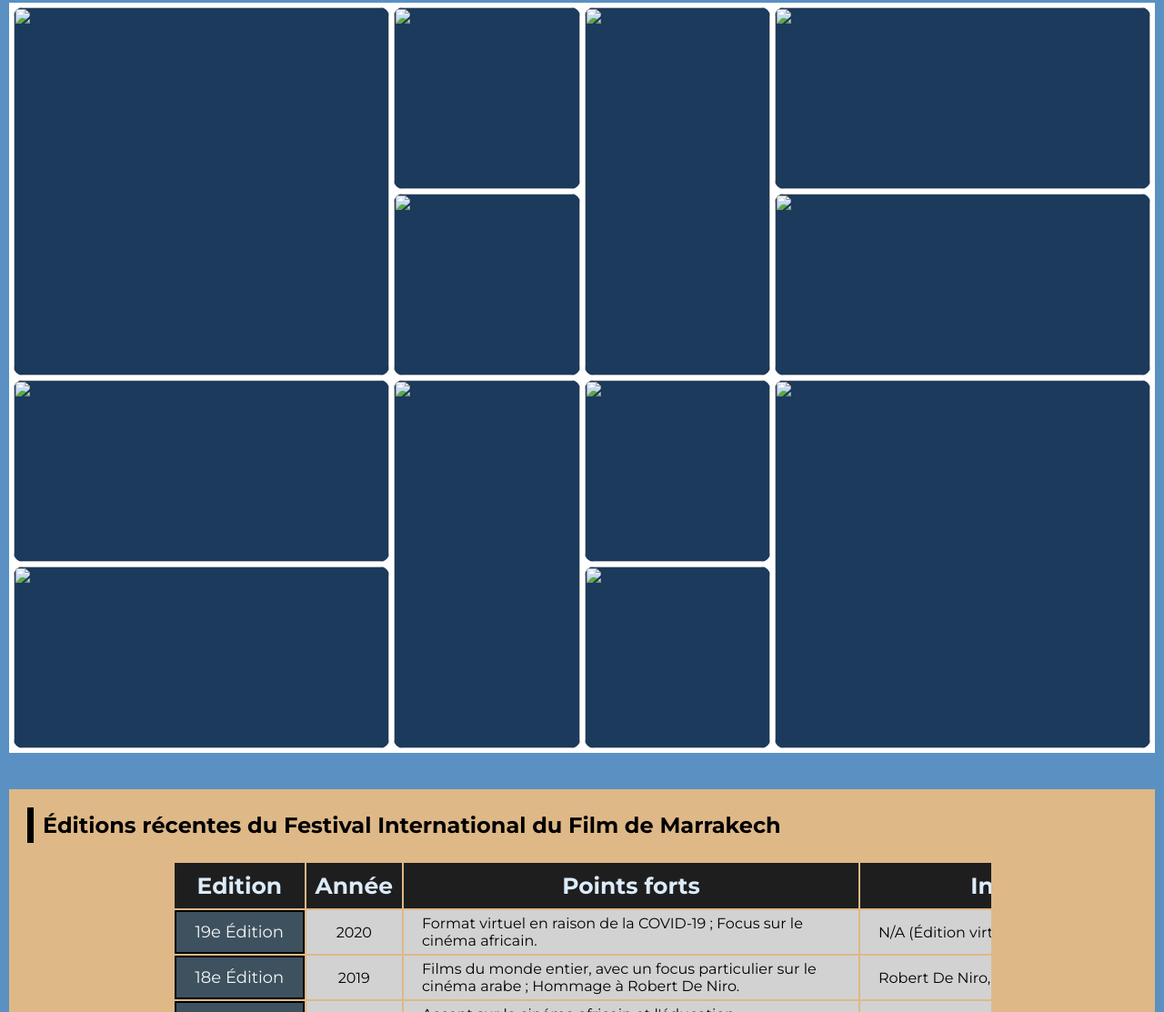
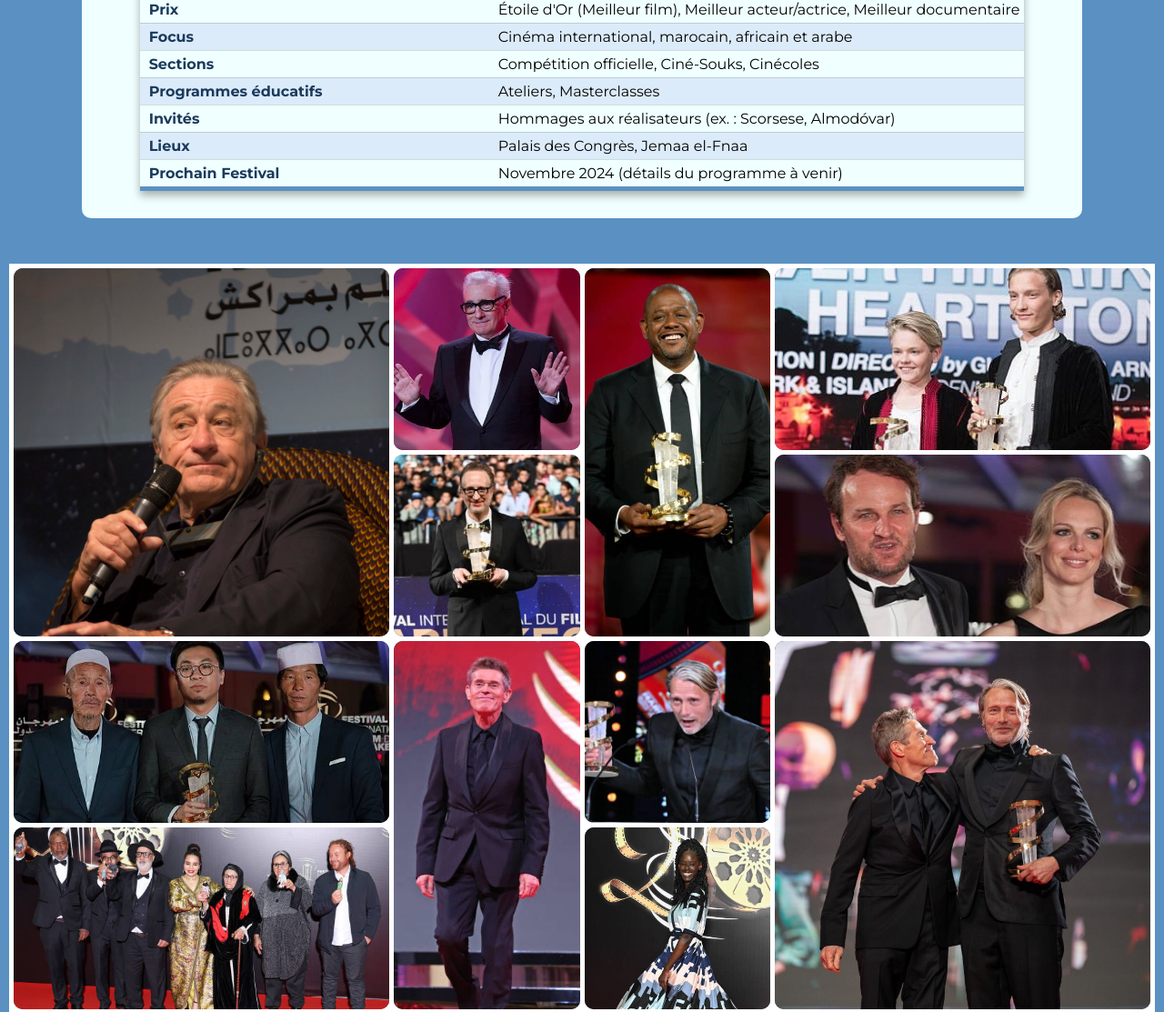
Before and after one commit to B00ZI/film-repo, a plain HTML site: page index.html in a window 1280 px wide. Shown: the part 1442-2555 px from the top of the page at 91% size. Drawn offline with Linux system fonts and the light colour scheme; the site is published under a folder, as on GitHub Pages, so addresses that start at the root find nothing.

Commit message:
changing images to the relativ path

```diff
--- a/index.html
+++ b/index.html
@@ -9,9 +9,9 @@
 
   </head>
   <body>
-    <img src="/images/b2.jpg" alt="banner" class="banner" />
+    <img src="images/b2.jpg" alt="banner" class="banner" />
     <nav>
-      <img src="/images/alogo.jpg" alt="" />
+      <img src="images/alogo.jpg" alt="" />
       <ul>
         <li>ABOUT</li>
         <li>IMAGES</li>
@@ -108,41 +108,41 @@
 
       <div class="images">
         <div class="big">
-          <img src="/images/1.jpg" alt="" />
+          <img src="images/1.jpg" alt="" />
         </div>
         <div class="">
-          <img src="/images/3.jpg" alt="" />
+          <img src="images/3.jpg" alt="" />
         </div>
         <div class="hight">
-          <img src="/images/2.jpg" alt="" />
+          <img src="images/2.jpg" alt="" />
         </div>
         <div class="wild">
-          <img src="/images/4.jpg" alt="" />
+          <img src="images/4.jpg" alt="" />
         </div>
         <div class="">
-          <img src="/images/7.jpg" alt="" />
+          <img src="images/7.jpg" alt="" />
         </div>
         <div class="wild">
-          <img src="/images/6.jpg" alt="" />
+          <img src="images/6.jpg" alt="" />
         </div>
 
         <div class="wild">
-          <img src="/images/5.jpg" alt="" />
+          <img src="images/5.jpg" alt="" />
         </div>
         <div class="hight">
-          <img src="/images/8.jpg" alt="" />
+          <img src="images/8.jpg" alt="" />
         </div>
         <div class="">
-          <img src="/images/9.jpg" alt="" />
+          <img src="images/9.jpg" alt="" />
         </div>
         <div class="big">
-          <img src="/images/12.jpg" alt="" />
+          <img src="images/12.jpg" alt="" />
         </div>
         <div class="wild">
-          <img src="/images/10.jpg" alt="" />
+          <img src="images/10.jpg" alt="" />
         </div>
         <div class="">
-          <img src="/images/11.jpg" alt="" />
+          <img src="images/11.jpg" alt="" />
         </div>
 
         <!-- <div class="two-two">
```
